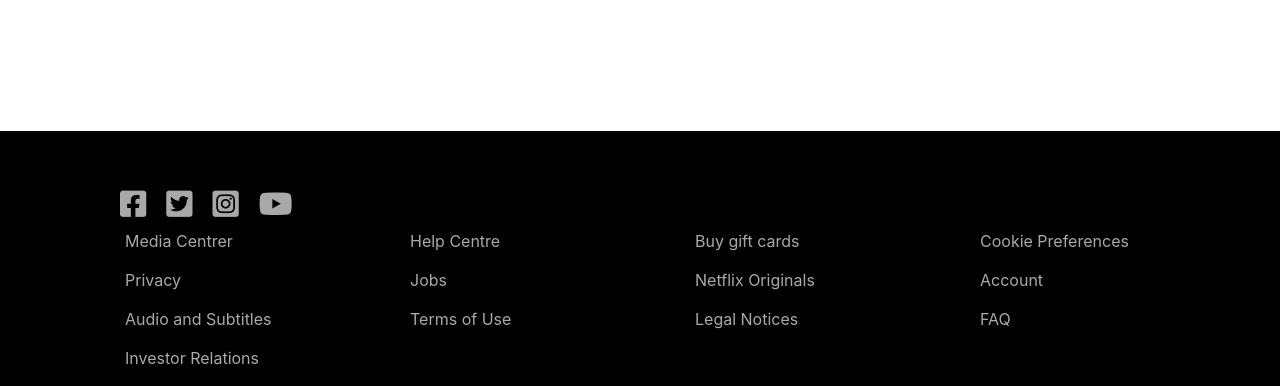
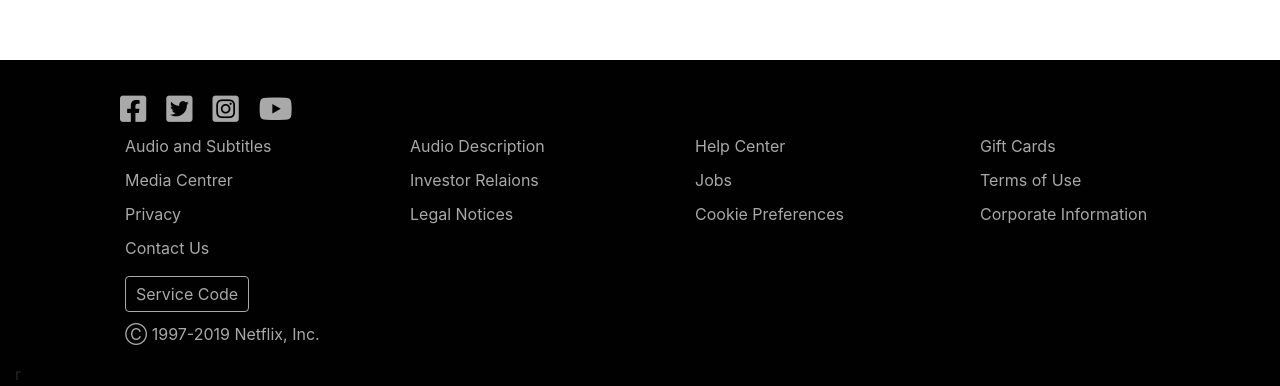
Before and after one commit to brandaspt/m4-netflix, a React (Create React App) app: page / in a window 1280 px wide. Shown: the part 414-800 px from the top of the page. Built offline with nearby package versions, Linux system fonts and the light colour scheme.

Commit message:
small change

```diff
--- a/src/components/Footer.jsx
+++ b/src/components/Footer.jsx
@@ -1,6 +1,6 @@
 import "../components/css/Footer.css";
 import React, { Component } from "react";
-import { Container, Row, Col } from "react-bootstrap";
+import { Container, Row, Col, Button } from "react-bootstrap";
 
 class Footer extends Component {
   render() {
@@ -8,7 +8,7 @@
       <Container fluid className="Footer ">
         <Container>
           <Row>
-            <Col className="col-12 col-md-6 col-lg-3 mt-5 icons">
+            <Col className="col-12 col-md-6 col-lg-3 mt-4 icons">
               <a href="https://www.facebook.com/netflix">
                 <i className="fab fa-facebook-square"></i>
               </a>
@@ -27,39 +27,28 @@
             <Col className="col-12 col-md-6 col-lg-3">
               <ul>
                 <li>
+                  <a href="#">Audio and Subtitles</a>
+                </li>
+                <li>
                   <a href="#">Media Centrer</a>
                 </li>
                 <li>
                   <a href="#">Privacy</a>
                 </li>
                 <li>
-                  <a href="#">Audio and Subtitles</a>
-                </li>
-                <li>
-                  <a href="#">Investor Relations</a>
+                  <a href="#">Contact Us</a>
                 </li>
               </ul>
+              <Button variant="black">Service Code</Button>
+              <p>Ⓒ 1997-2019 Netflix, Inc.</p>
             </Col>
             <Col className="col-12 col-md-6 col-lg-3">
               <ul>
                 <li>
-                  <a href="#">Help Centre</a>
+                  <a href="#">Audio Description</a>
                 </li>
                 <li>
-                  <a href="#">Jobs</a>
-                </li>
-                <li>
-                  <a href="#">Terms of Use</a>
-                </li>
-              </ul>
-            </Col>
-            <Col className="col-12 col-md-6 col-lg-3">
-              <ul>
-                <li>
-                  <a href="#">Buy gift cards</a>
-                </li>
-                <li>
-                  <a href="#">Netflix Originals</a>
+                  <a href="#">Investor Relaions</a>
                 </li>
                 <li>
                   <a href="#">Legal Notices</a>
@@ -69,18 +58,32 @@
             <Col className="col-12 col-md-6 col-lg-3">
               <ul>
                 <li>
+                  <a href="#">Help Center</a>
+                </li>
+                <li>
+                  <a href="#">Jobs</a>
+                </li>
+                <li>
                   <a href="#">Cookie Preferences</a>
                 </li>
+              </ul>
+            </Col>
+            <Col className="col-12 col-md-6 col-lg-3">
+              <ul>
                 <li>
-                  <a href="#">Account</a>
+                  <a href="#">Gift Cards</a>
                 </li>
                 <li>
-                  <a href="#">FAQ</a>
+                  <a href="#">Terms of Use</a>
+                </li>
+                <li>
+                  <a href="#">Corporate Information</a>
                 </li>
               </ul>
             </Col>
           </Row>
         </Container>
+        r
       </Container>
     );
   }
--- a/src/components/css/Footer.css
+++ b/src/components/css/Footer.css
@@ -5,20 +5,32 @@
 }
 
 .Footer li {
-  margin-bottom: 15px;
+  margin-bottom: 10px;
   list-style: none;
 }
 .Footer a {
-  font-size: " 23px";
+  font-size: "18px";
   color: darkgray;
   margin-right: " 15px";
+  text-decoration: none;
 }
 .Footer a i {
   color: darkgray;
   font-size: 30px;
   margin: 10px;
 }
-.Footer .icons {
+.Footer .icons,
+.Footer Button,
+.Footer p {
   margin-left: 40px;
   padding-left: 0;
 }
+.Footer Button {
+  border-color: darkgray;
+  color: darkgray;
+  padding: 5px 10px;
+}
+.Footer p {
+  color: darkgray;
+  margin-top: 10px;
+}
```
